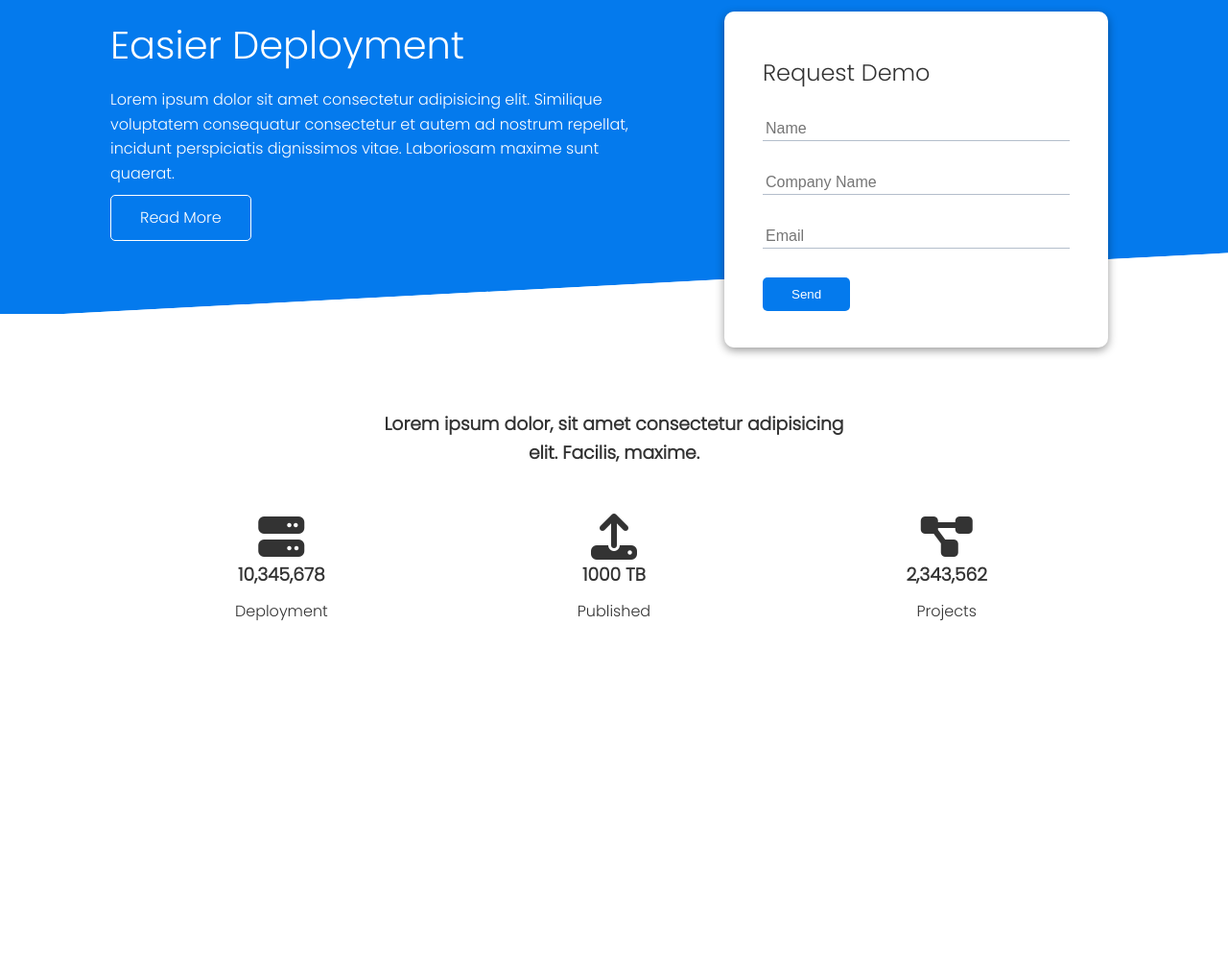
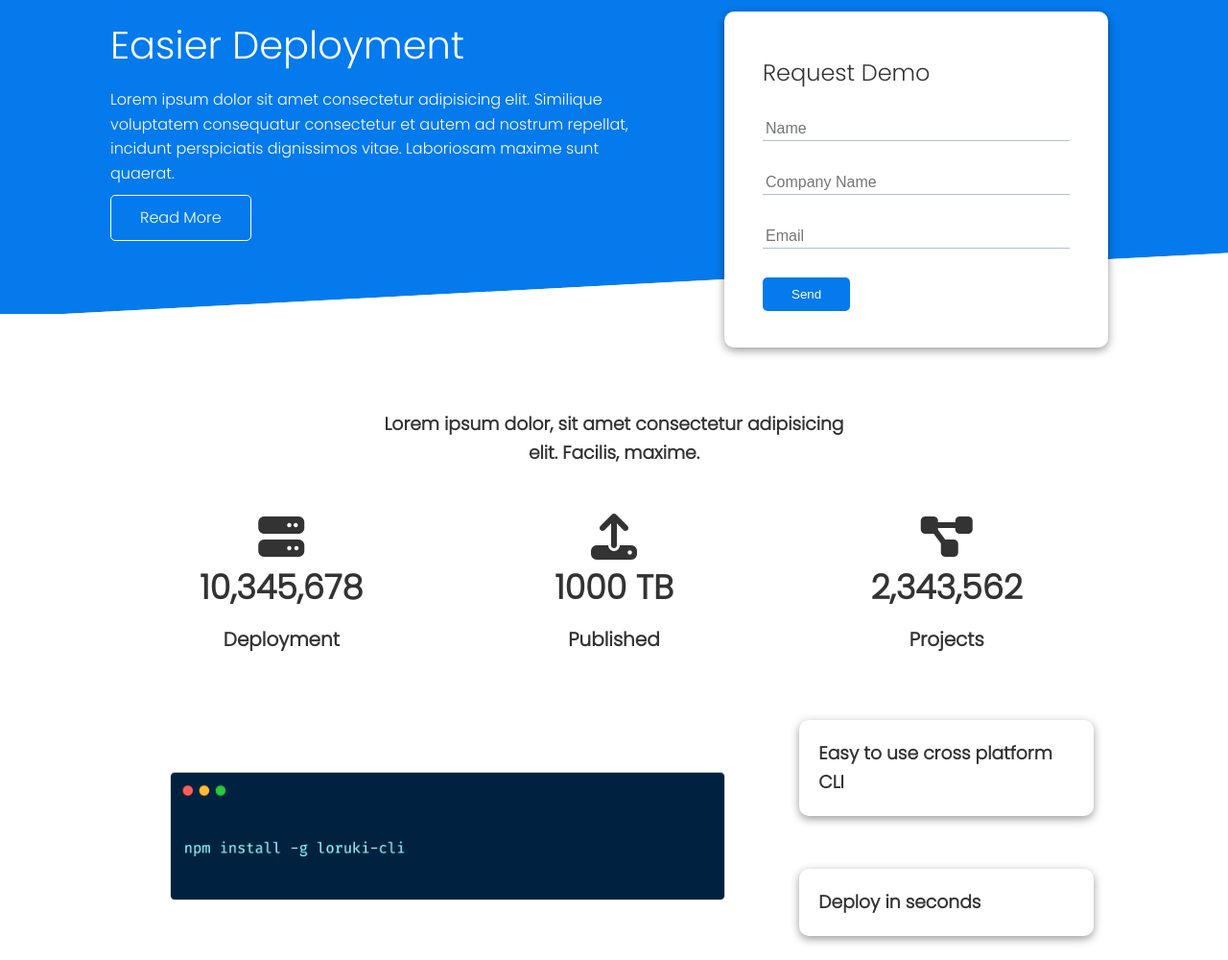
Before and after one commit to Itachi8374/TraversyMediaProjects, a plain HTML site: page CSS/CssGrid/index.html in a window 1280 px wide. Shown: the part 143-1143 px from the top of the page at 96% size. Before the commit the page ends 851 px from the top, so only its background shows below. Drawn offline with Linux system fonts and the light colour scheme.

Commit message:
added CLI section

```diff
--- a/CSS/CssGrid/css/style.css
+++ b/CSS/CssGrid/css/style.css
@@ -132,3 +132,24 @@ img{
     max-width: 500px;
     margin: auto;
 }
+
+.stats .grid h3{
+    font-size: 35px;
+}
+
+.stats .grid p{
+    font-size: 20px;
+    font-weight: bold;
+}
+
+/*CLI*/
+
+.cli .grid{
+    grid-template-columns: repeat(3, 1fr);
+    grid-template-rows: repeat(2, 1fr);
+}
+
+.cli .grid > *:first-child{
+    grid-column: 1 / span 2;
+    grid-row: 1/ span 2;
+}
--- a/CSS/CssGrid/index.html
+++ b/CSS/CssGrid/index.html
@@ -73,5 +73,18 @@
             </div>
         </div>
     </section>
+
+    <!--CLI-->
+    <section class="cli">
+        <div class="container grid">
+            <img src="img/cli.png" alt="">
+            <div class="card">
+                <h3>Easy to use cross platform CLI</h3>
+            </div>
+            <div class="card">
+                <h3>Deploy in seconds</h3>
+            </div>
+        </div>
+    </section>
 </body>
 </html>
```
Also changed, not shown: CSS/CssGrid/img/cli.png (renamed from CSS/CssGrid/cli.png).
